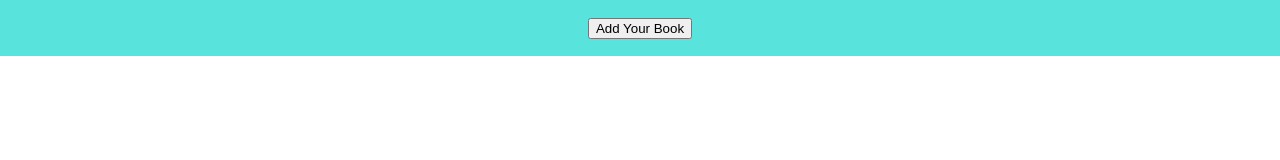
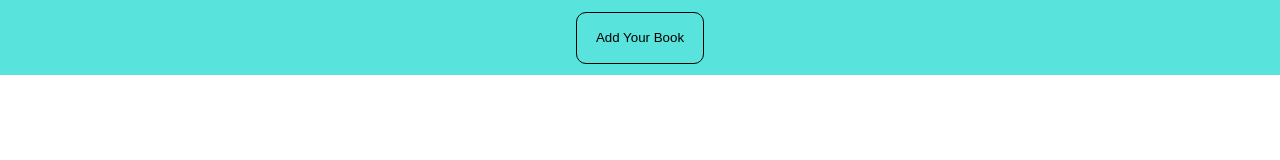
Before and after one commit to velibor918/Library-Project-, a plain HTML site: page index.html in a window 1280 px wide. Drawn offline with Linux system fonts and the light colour scheme.

Commit message:
.dial-holder and #openForm styling

```diff
--- a/style.css
+++ b/style.css
@@ -3,10 +3,20 @@ body {
 }
 
 .dial-holder {
+    position: sticky;
     display: flex;
     background-color: rgb(88, 228, 221);
-    height: 3.5rem;
-    margin-bottom: auto;
+    height: 75px;
+    top: 0px;
     justify-content: center;
     align-items: center;
 }
+
+#openForm {
+    color: black;
+    background-color: rgb(88, 228, 221);
+    height: 52px;
+    width: 128px;
+    border: 1px solid black;
+    border-radius: 10px;
+}
```
